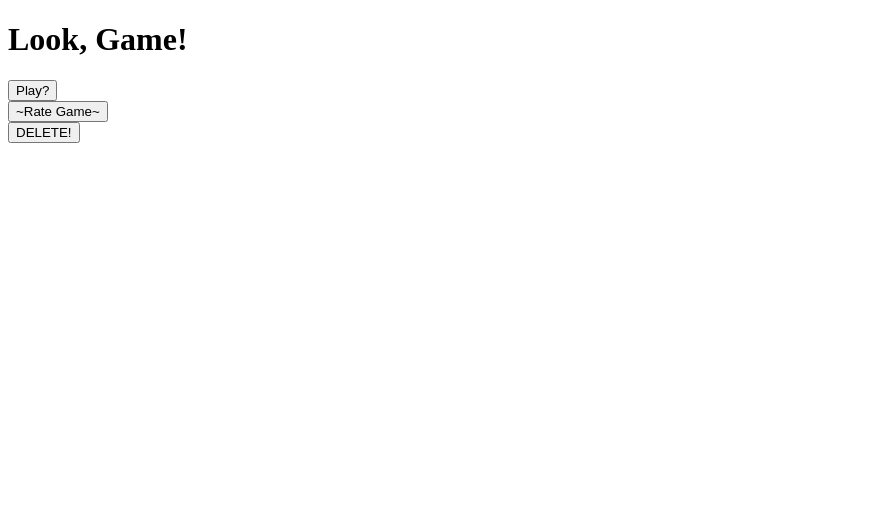
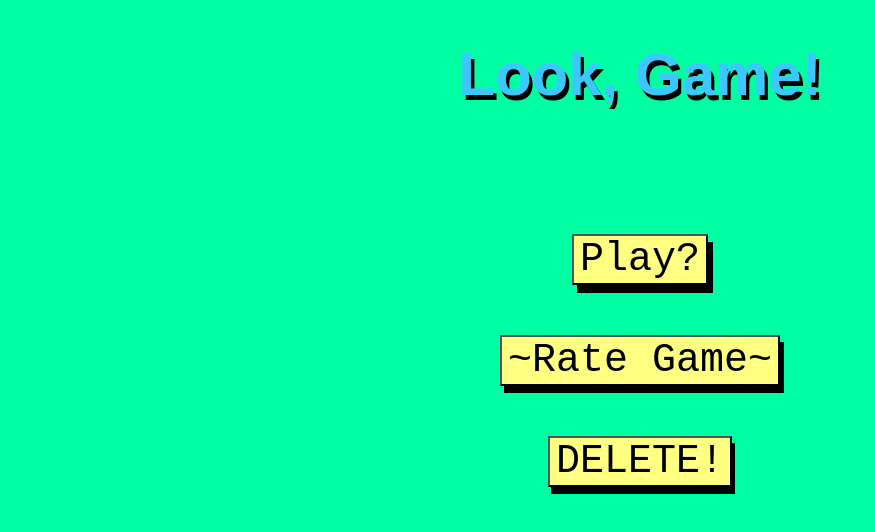
Before and after one commit to Parkmasterpro/raycaster, a plain HTML site: page LavaIsNotFloor.html in a window 1280 px wide. Shown: the whole page, without its empty margins (0-875 px from the left). Drawn offline with Linux system fonts and the light colour scheme.

Commit message:
Add stylesheet

```diff
--- a/LavaIsNotFloor.html
+++ b/LavaIsNotFloor.html
@@ -4,6 +4,7 @@
 	<meta charset="utf-8">
 	<meta name="viewport" content="width=device-width, initial-scale=1">
 	<title>Lava Is Not Floor! (Insead of ?)</title>
+	<link rel="stylesheet" href="/pagecss.css">
 </head>
 <body>
 	<div id="everything">
```
